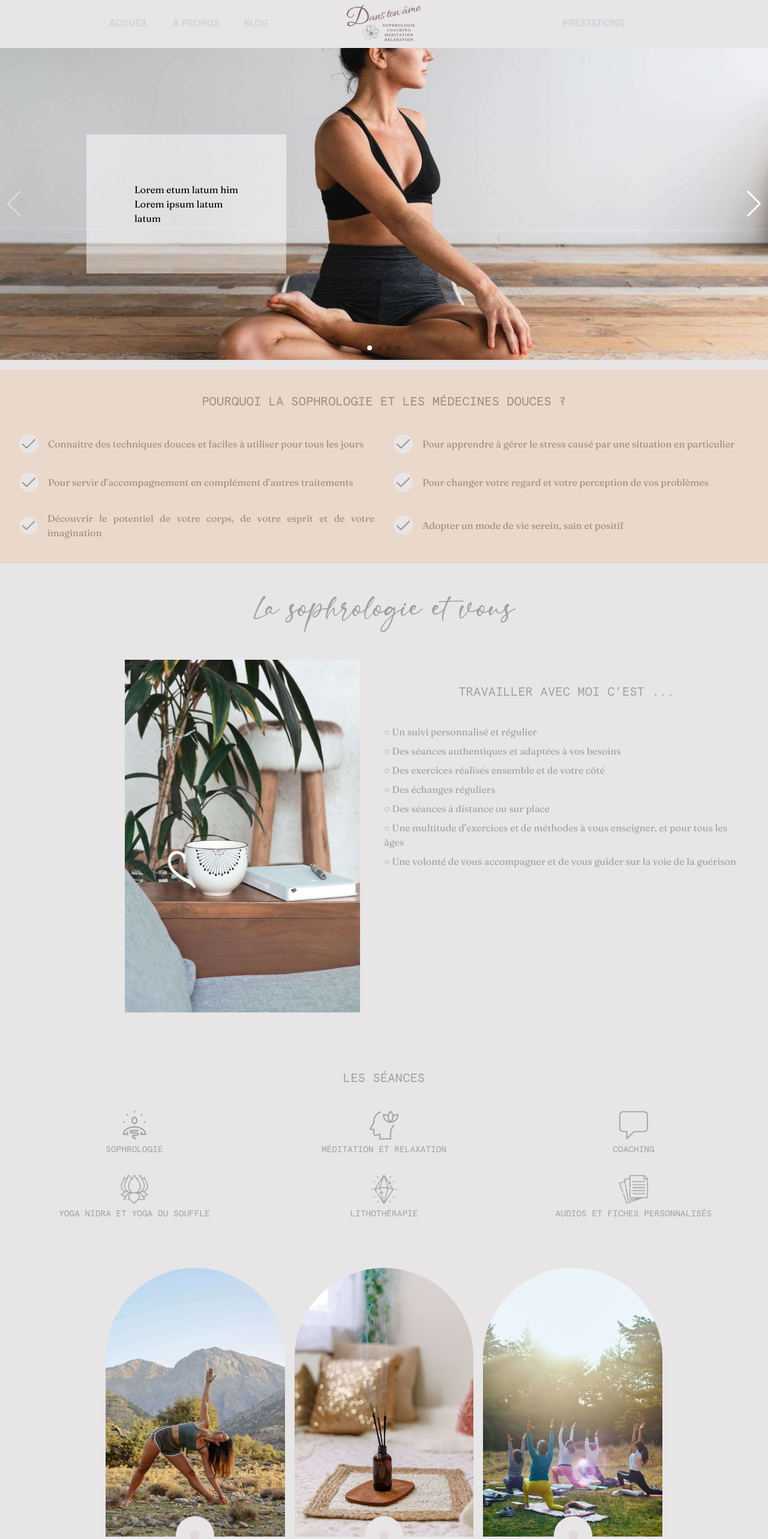
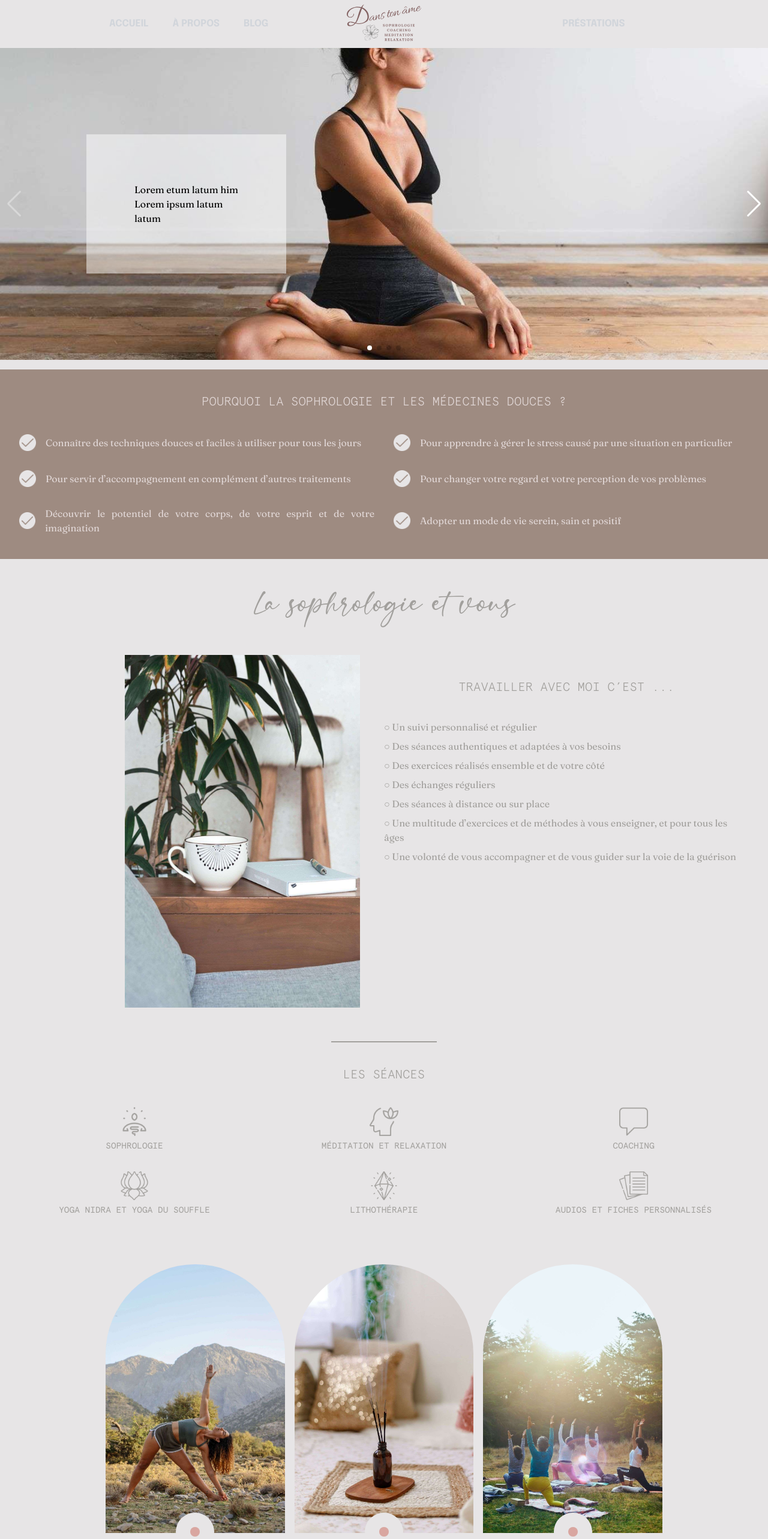
Before and after one commit to Tfregona/Dans_Ton_Ame, a Next.js app: page / in a window 1280 px wide. Shown: the top 2566 px of the page at 60% size. Built offline with nearby package versions, Linux system fonts and the light colour scheme.

Commit message:
Colors for parts

```diff
--- a/components/homepage/images.js
+++ b/components/homepage/images.js
@@ -27,7 +27,7 @@ export default function Images() {
               />
             </div>
             <div className="h-16 w-16 -mb-6 absolute self-end flex items-center justify-center rounded-full bg-dta_graylight">
-              <div className="h-4 w-4 rounded-full bg-dta_gray"></div>
+              <div className="h-4 w-4 rounded-full bg-dta_pink"></div>
             </div>
           </div>
         ))}
--- a/components/homepage/sessions.js
+++ b/components/homepage/sessions.js
@@ -41,7 +41,8 @@ export default function Sessions() {
   ];
   return (
     <div className="p-6 md:my-8 max-w-7xl mx-auto lg:px-8 text-center font-apercu text-dta_graydark">
-      <p className="p-4 md:p-10 text-xl">LES SÉANCES</p>
+      <div className="h-[0.1rem] w-44 mx-auto bg-dta_graydark"></div>
+      <p className="p-4 md:p-10 text-xl font-light">LES SÉANCES</p>
       <div className="grid grid-cols-1 md:grid-cols-3 gap-8">
         {Content.map((item) => (
           <div className="flex flex-col" key={item.id}>
--- a/components/homepage/why.js
+++ b/components/homepage/why.js
@@ -31,9 +31,9 @@ export default function Why() {
     { id: 6, description: "Adopter un mode de vie serein, sain et positif" },
   ];
   return (
-    <div className="bg-dta_pinklight text-dta_brown">
+    <div className="bg-dta_brown text-dta_gray">
       <div className="px-6 pb-10 mt-4 max-w-7xl mx-auto lg:px-8">
-        <p className="text-center font-apercu text-xl py-10">
+        <p className="py-10 text-center font-apercu text-xl font-light">
           POURQUOI LA SOPHROLOGIE ET LES MÉDECINES DOUCES ?
         </p>
         <div className="grid grid-cols-1 md:grid-cols-2 gap-8">
@@ -42,7 +42,7 @@ export default function Why() {
               className="flex items-center text-justify space-x-4"
               key={item.id}
             >
-              <div className="w-8 flex items-center text-justify">
+              <div className="w-7 flex items-center text-justify">
                 <Image
                   width={1000}
                   height={1000}
--- a/components/homepage/you.js
+++ b/components/homepage/you.js
@@ -53,7 +53,7 @@ export default function You() {
             />
           </div>
           <div>
-            <p className="p-4 md:p-10 text-center font-apercu text-xl">
+            <p className="p-4 md:p-10 text-center font-apercu text-xl font-light">
               TRAVAILLER AVEC MOI C’EST ...
             </p>
             <div className="flex flex-col space-y-2">
```
